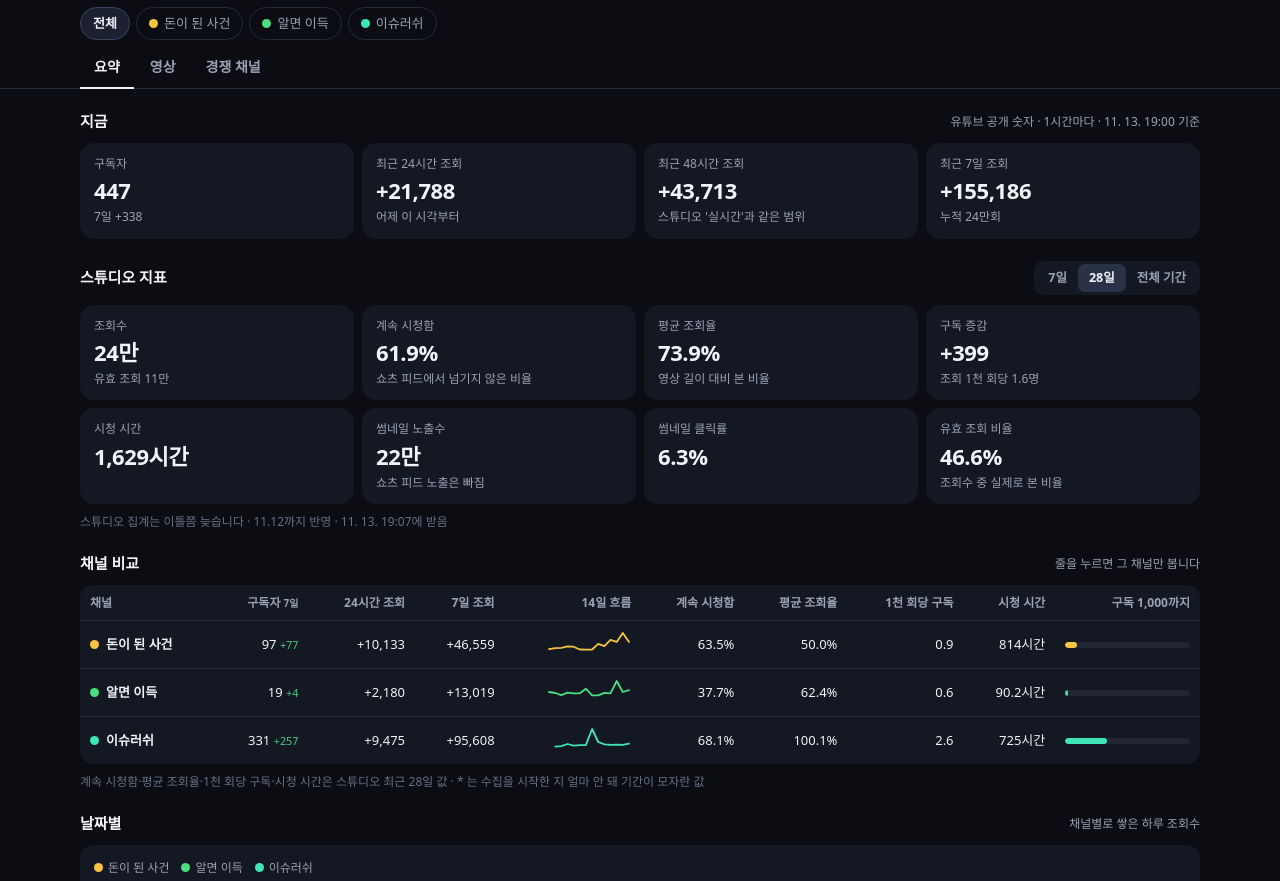
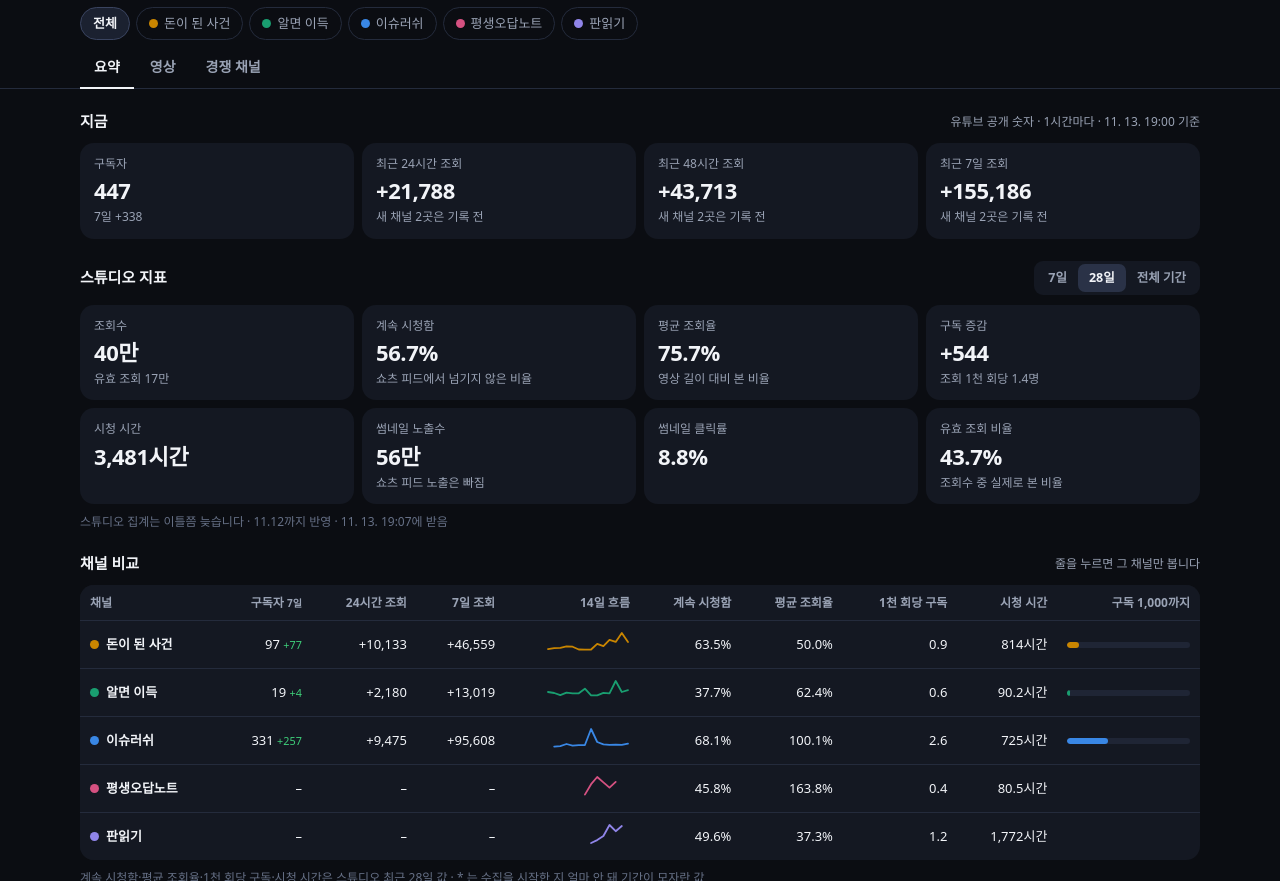
Before and after one commit to moneycasekr/dash, a plain HTML site: page index.html in a window 1280 px wide. Shown: the part 41-922 px from the top of the page. Drawn offline with Linux system fonts and the light colour scheme.

Commit message:
채널 목록·색을 channels.json 에서 바로 읽기, 시청 시간 눈금 표기
Co-Authored-By: Claude Fable 5.2 <noreply@anthropic.com>

```diff
--- a/index.html
+++ b/index.html
@@ -194,7 +194,7 @@ select.sel{font:inherit;font-size:13px;color:var(--text);background:var(--card);
 const S = { tab: "sum", ch: "all", per: "28", cols: null, vtype: "all", sort: "p", dir: -1, dm: "v", vx: 48, sel: null, rg: null, rsort: "hot" };
 try { Object.assign(S, JSON.parse(localStorage.getItem("dash2") || "{}"), { sel: null }); } catch (e) {}
 const keep = () => { try { localStorage.setItem("dash2", JSON.stringify(S)); } catch (e) {} };
-let H = null, V = null, ST = null, R = null;          // history, videos, studio, rivals
+let H = null, V = null, ST = null, R = null, CFG = null;   // history, videos, studio, rivals, channels.json
 let CH = [], CM = {}, SER = {}, LAST = 0, VID = [];
 
 /* ───────── 표기 ───────── */
@@ -223,7 +223,7 @@ const median = a => { if (!a.length) return null; const s = a.slice().sort((x, y
 
 /* ───────── 공개 숫자(1시간마다) ───────── */
 function prep() {
-  CH = (H && H.channels) || []; CM = Object.fromEntries(CH.map(c => [c.handle, c]));
+  CH = (CFG && CFG.channels) || (H && H.channels) || []; CM = Object.fromEntries(CH.map(c => [c.handle, c]));   // 채널 목록·색은 channels.json 이 먼저
   if (S.ch !== "all" && !CM[S.ch]) S.ch = "all";
   const snaps = (H && H.snapshots) || [];
   LAST = snaps.length ? Date.parse(snaps[snaps.length - 1].t) : 0;
@@ -390,7 +390,7 @@ function renderSum() {
   const lab = (a, full) => fresh.length ? (one1 ? "기록 시작 전" : `새 채널 ${fresh.length}곳은 기록 전`) : a.some(d => !d.full) ? `수집 ${Math.round(Math.min(...a.map(d => d.got)))}시간째 채널 포함` : full;
   const ds7 = sumD(d7, "ds");
   let html = `<div class="sec"><div class="sech"><h2>지금</h2><span class="note">유튜브 공개 숫자 · 1시간마다 · ${LAST ? kst(LAST) : "-"} 기준</span></div><div class="tiles">
-    ${tile("구독자", int(subs), d7.length ? `7일 ${sign(ds7)}` : null, cls(ds7))}
+    ${tile("구독자", hs.some(h => cur(h)) ? int(subs) : "–", d7.length ? `7일 ${sign(ds7)}` : null, cls(ds7))}
     ${tile("최근 24시간 조회", d24.length ? sign(sumD(d24, "dv")) : "–", lab(d24, "어제 이 시각부터"))}
     ${tile("최근 48시간 조회", d48.length ? sign(sumD(d48, "dv")) : "–", lab(d48, "스튜디오 '실시간'과 같은 범위"))}
     ${tile("최근 7일 조회", d7.length ? sign(sumD(d7, "dv")) : "–", lab(d7, `누적 ${short(allV)}회`))}
@@ -704,7 +704,7 @@ function render() {
 }
 async function get(name) { try { const r = await fetch(`data/${name}.json?t=${Date.now()}`, { cache: "no-store" }); return r.ok ? await r.json() : null; } catch (e) { return null; } }
 async function load() {
-  [H, V, ST, R] = await Promise.all([get("history"), get("videos"), get("studio"), get("rivals")]);
+  [H, V, ST, R, CFG] = await Promise.all([get("history"), get("videos"), get("studio"), get("rivals"), get("../channels")]);
   prep(); render(); if (S.sel) renderSheet();
 }
 load();
```
